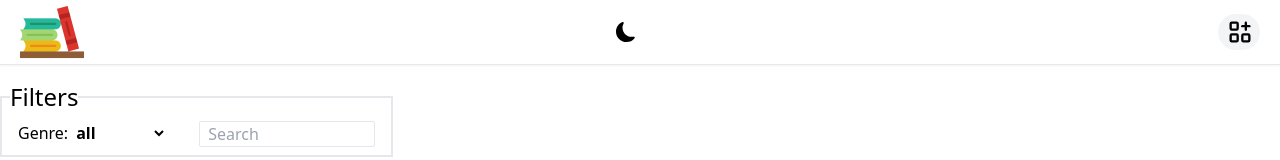
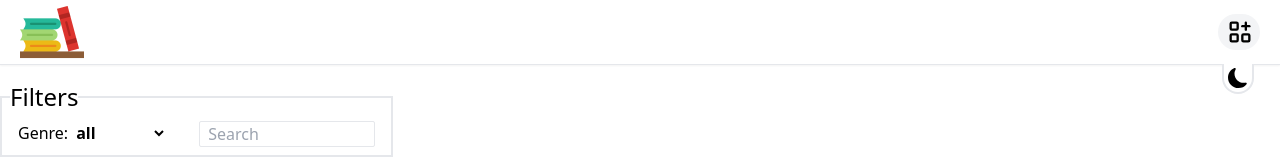
Before and after one commit to majd-abed/Library, a React (Create React App) app: page / in a window 1280 px wide. Shown: the top 160 px of the page. Built offline with nearby package versions, Linux system fonts and the light colour scheme.

Commit message:
fix darkmode switch

```diff
--- a/src/components/Dashboard.jsx
+++ b/src/components/Dashboard.jsx
@@ -3,12 +3,14 @@ import { TbApps } from "react-icons/tb";
 
 const Dashboard = () => {
   return (
+    <div className="w-32 flex justify-end">
     <div className='flex items-center bg-gray-100 rounded-full pl-2 py-1 max-w-[2.6rem] hover:max-w-[10rem] duration-300 overflow-hidden cursor-pointer'>
       <div className='w-7 h-7 '>
         <TbApps className='w-7 h-7'/>
       </div>
       <div className='w-24 pl-2 font-semibold'>Dashboard</div>
     </div>
+    </div>
   );
 };
 
--- a/src/components/Navbar.jsx
+++ b/src/components/Navbar.jsx
@@ -1,13 +1,15 @@
 import React from "react";
-import { Logo, Container, Dashboard ,DarkMode} from "./";
+import { Logo, Container, Dashboard, DarkMode } from "./";
 const Navbar = () => {
   return (
-    <main className="shadow-sm border-b dark:border-slate-500 dark:bg-slate-800">
+    <main className='shadow-sm border-b dark:border-slate-500 dark:bg-slate-800'>
       <Container>
-        <div className='flex justify-between items-center px-5'>
-          <div className='flex justify-between items-center w-1/2'>
+        <div className='flex justify-between items-center px-5 relative'>
+          <div className='bg-white dark:bg-slate-800 dark:border-slate-500 absolute -bottom-[1.9rem] right-[1.65rem] border-2 border-t-0 rounded-b-full'>
+            <DarkMode />
+          </div>
+          <div className='flex justify-between items-center flex-1'>
             <Logo />
-          <DarkMode/>
           </div>
           <Dashboard />
         </div>
```
